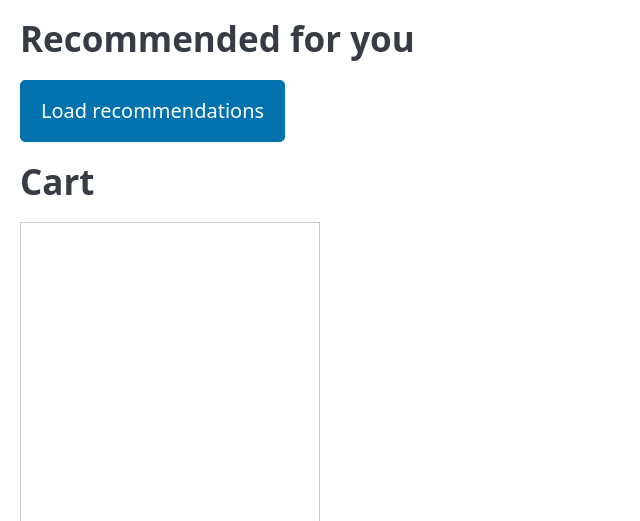
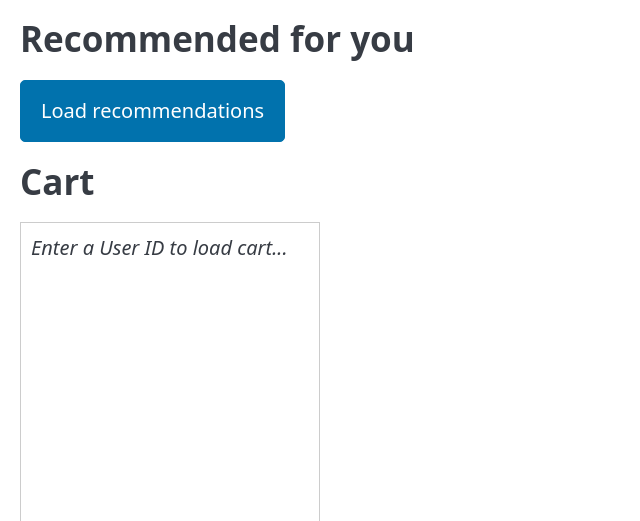
Before and after one commit to justliam42/CSC5201-project1-p2, a FastAPI app: page / in a window 1280 px wide. Shown: the part 336-857 px from the top of the page, without its empty margins (0-640 px from the left). Run offline with FastAPI, Linux system fonts and the light colour scheme; data that the repository does not hold is empty; some libraries are stand-ins or nearby versions.

Commit message:
fix html for cart

```diff
--- a/services/templates/index.html
+++ b/services/templates/index.html
@@ -96,12 +96,19 @@
 
     <div id="Cart" style="margin-top: 1rem; width: 300px;">
         <h2> Cart </h2>
+
+        <!-- Corrected IDs and target container -->
         <div class="scrollbox"
             hx-get="/cart/placeholder"
             hx-trigger="every 5s"
             hx-target="#cart-result"
             hx-swap="innerHTML"
-            hx-on::config-request="event.detail.path = '/cart/' + document.getElementById('cart-id').value;">
+            hx-on::config-request="const uid = document.getElementById('user_id_input').value; if (uid) { event.detail.path = '/cart/' + uid; } else { event.preventDefault(); }">
+
+            <!-- Target element where cart items will render -->
+            <div id="cart-result">
+                <em>Enter a User ID to load cart...</em>
+            </div>
         </div>
 
         <div>
```
